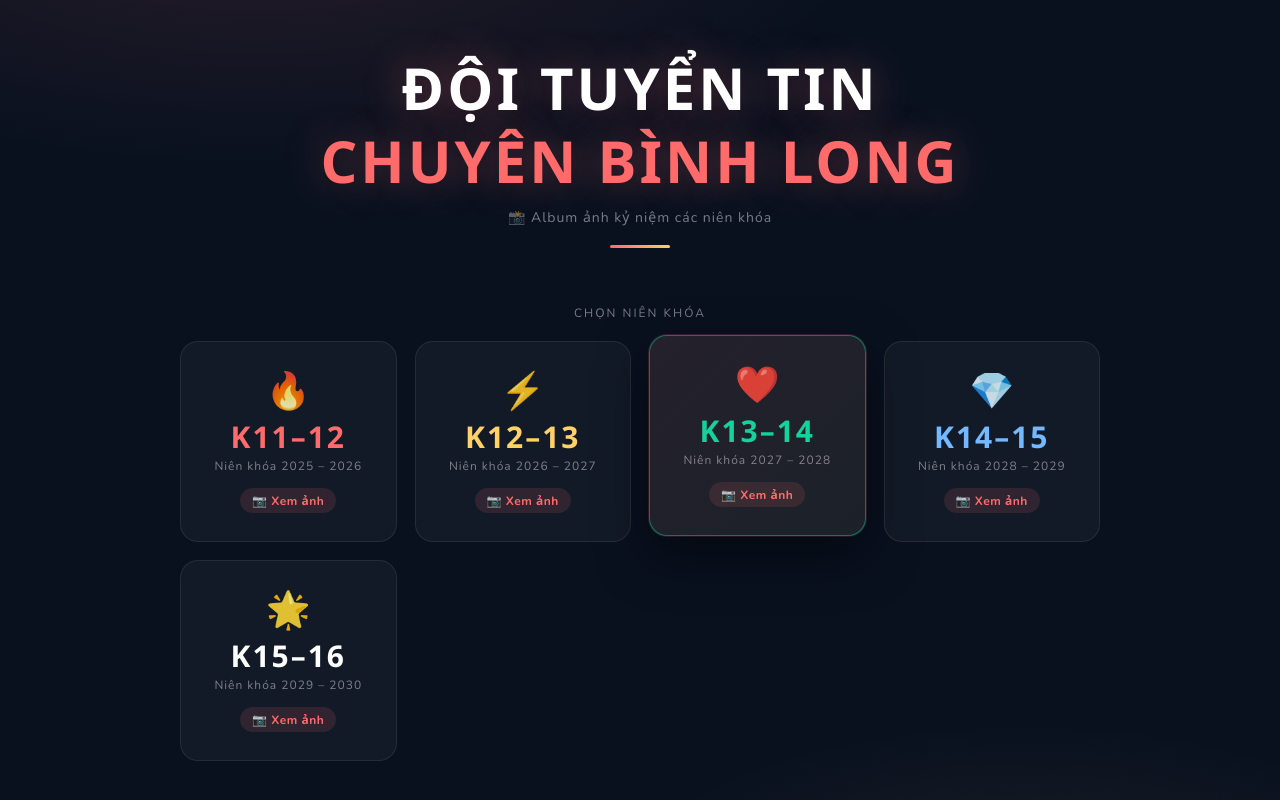
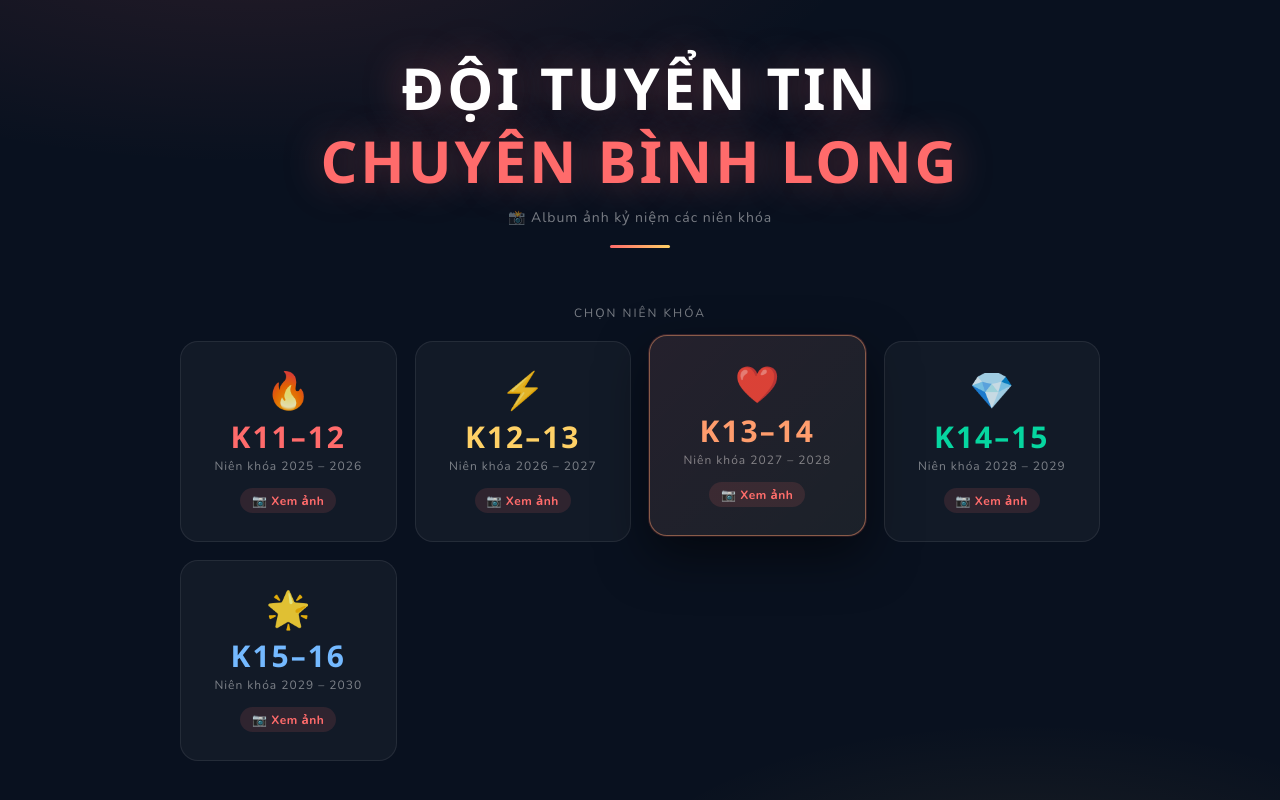
Before and after one commit to Huyvan111/TVH, a plain HTML site: page dist/index.html in a window 1280 px wide. In both pictures the pointer is over the element 757 px from the left and 441 px from the top of the page. Drawn offline with nearby package versions, Linux system fonts and the light colour scheme.

Commit message:
fix color

```diff
--- a/dist/style.css
+++ b/dist/style.css
@@ -47,12 +47,14 @@ body {
 .group-card .photo-count { display: inline-flex; align-items: center; gap: 5px; margin-top: 14px; font-size: 12px; background: rgba(255,107,107,0.12); color: var(--accent); padding: 4px 12px; border-radius: 20px; font-weight: 700; letter-spacing: 0.5px; }
 .group-card:nth-child(1) .cohort-name { color: #ff6b6b; }
 .group-card:nth-child(2) .cohort-name { color: #ffd166; }
-.group-card:nth-child(3) .cohort-name { color: #06d6a0; }
-.group-card:nth-child(4) .cohort-name { color: #74b9ff; }
+.group-card:nth-child(3) .cohort-name { color: #ff9e6d; }
+.group-card:nth-child(4) .cohort-name { color: #06d6a0; }
+.group-card:nth-child(5) .cohort-name { color: #74b9ff; }
 .group-card:nth-child(1):hover { border-color: rgba(255,107,107,0.5); }
 .group-card:nth-child(2):hover { border-color: rgba(255,209,102,0.5); }
-.group-card:nth-child(3):hover { border-color: rgba(6,214,160,0.5); }
-.group-card:nth-child(4):hover { border-color: rgba(116,185,255,0.5); }
+.group-card:nth-child(3):hover { border-color: rgba(255,158,109,0.5); }
+.group-card:nth-child(4):hover { border-color: rgba(6,214,160,0.5); }
+.group-card:nth-child(5):hover { border-color: rgba(116,185,255,0.5); }
 
 /* ── GALLERY VIEW ── */
 .gallery-view { display: none; max-width: 1200px; margin: 0 auto; padding: 0 20px 60px; }
```
Also changed, not shown: dist/index.html (+0 -1 lines).
